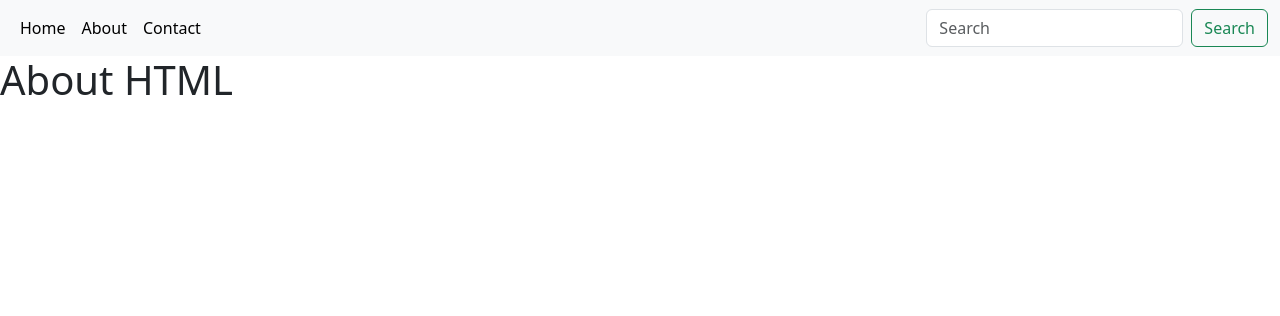
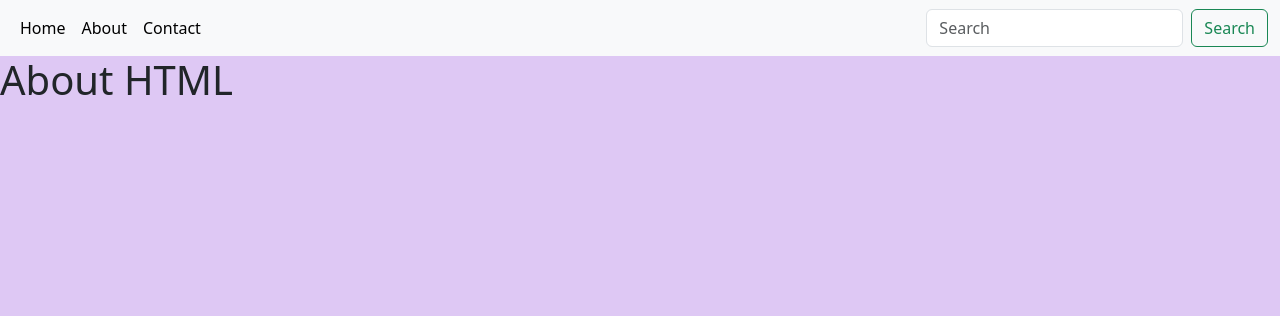
Before and after one commit to khatiainanashvili/Django-Homework, a Django app: page /about/ in a window 1280 px wide. Shown: the top 316 px of the page. Run offline with Django 5.2, Linux system fonts and the light colour scheme.

Commit message:
added static folder

```diff
--- a/myapp/templates/myapp/home.html
+++ b/myapp/templates/myapp/home.html
@@ -3,5 +3,6 @@
 {% block title %} <title>Home Page</title> {% endblock %}
 
 {% block content %}
+
 {% include 'myapp/birds.html' %}
 {% endblock %}
--- a/myapp/views.py
+++ b/myapp/views.py
@@ -1,6 +1,6 @@
 from django.shortcuts import render # type: ignore
 from django.http import HttpResponse # type: ignore
-from .models import Birds, User
+from .models import Birds, User, Country
 from django.db.models import Q # type: ignore
 # Create your views here.
 
--- a/myproject/settings.py
+++ b/myproject/settings.py
@@ -117,6 +117,9 @@ USE_TZ = True
 # https://docs.djangoproject.com/en/5.0/howto/static-files/
 
 STATIC_URL = 'static/'
+STATICFILES_DIRS =  [
+    BASE_DIR / 'static'
+]
 
 # Default primary key field type
 # https://docs.djangoproject.com/en/5.0/ref/settings/#default-auto-field
--- /dev/null
+++ b/static/styles/styles.css
@@ -0,0 +1,3 @@
+body {
+    background: rgb(222, 200, 244);
+}
--- a/templates/main.html
+++ b/templates/main.html
@@ -6,7 +9,7 @@
 
         <link href="https://cdn.jsdelivr.net/npm/bootstrap@5.3.3/dist/css/bootstrap.min.css" rel="stylesheet" integrity="sha384-QWTKZyjpPEjISv5WaRU9OFeRpok6YctnYmDr5pNlyT2bRjXh0JMhjY6hW+ALEwIH" crossorigin="anonymous">
         <script src="https://cdn.jsdelivr.net/npm/bootstrap@5.3.3/dist/js/bootstrap.bundle.min.js" integrity="sha384-YvpcrYf0tY3lHB60NNkmXc5s9fDVZLESaAA55NDzOxhy9GkcIdslK1eN7N6jIeHz" crossorigin="anonymous"></script>
-
+        <link rel="stylesheet" href="{% static 'styles/styles.css' %}">
     </head>
 
     <body>
```
Also changed, not shown: other parts of templates/main.html (+3 -0 lines), myapp/models.py (line endings or trailing spaces).
